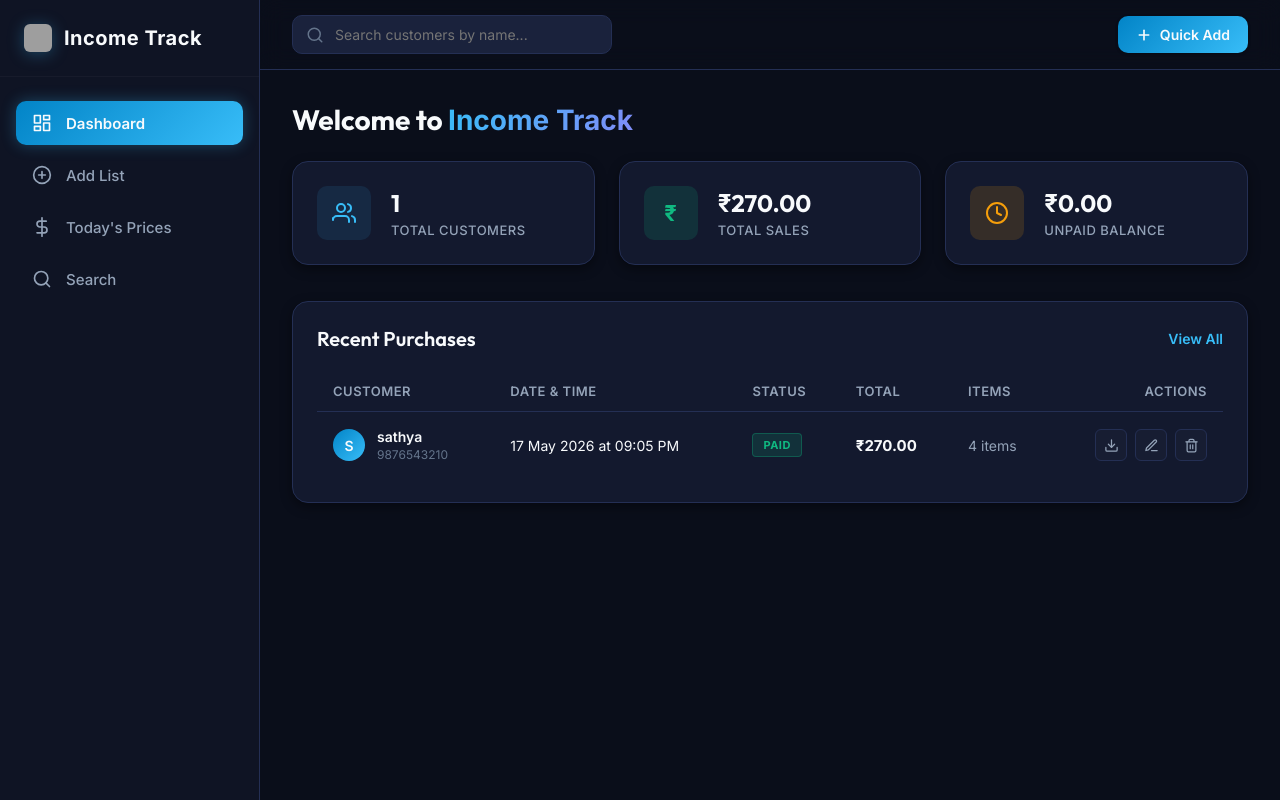
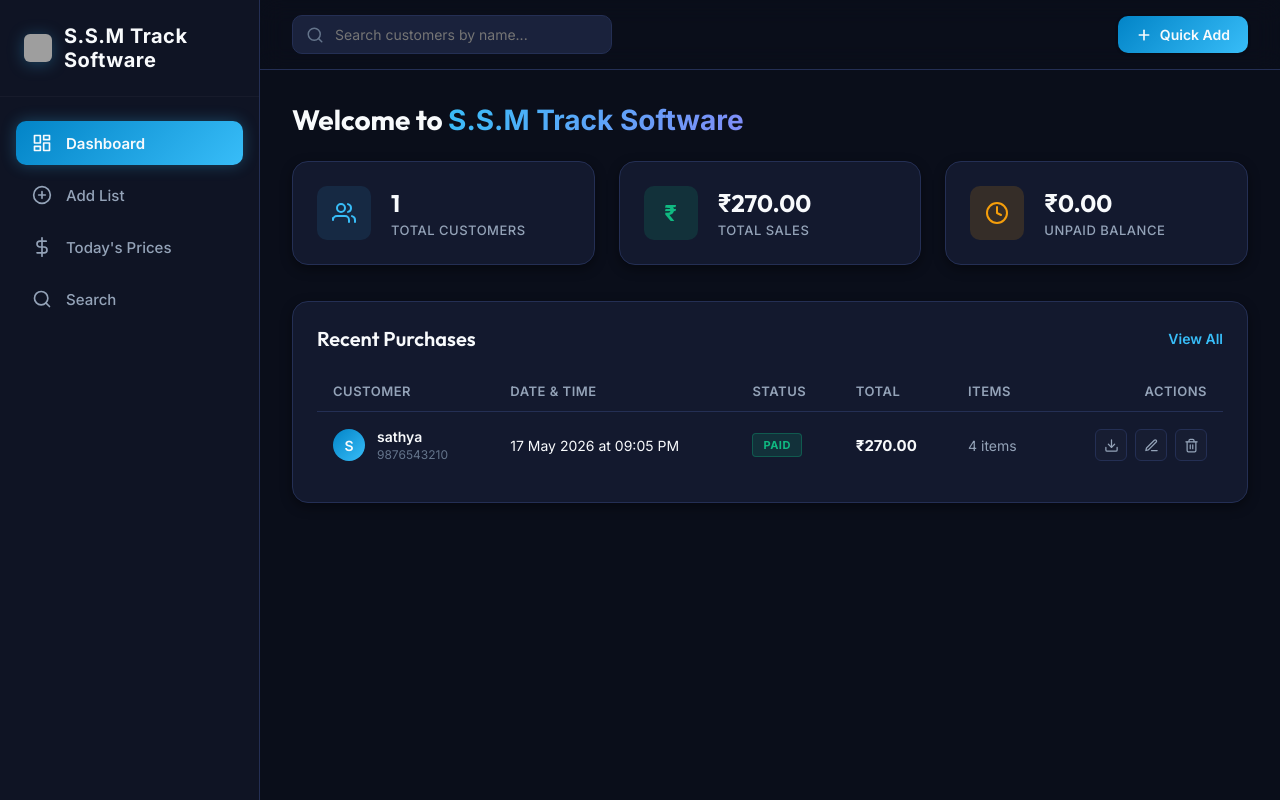
Before and after one commit to msv02/Customer-Buying-List-App, a plain HTML site: page index.html in a window 1280 px wide. Drawn offline with Linux system fonts and the light colour scheme; no server answers; grey boxes are pictures that could not be loaded.

Commit message:
fifth commit

```diff
--- a/app.js
+++ b/app.js
@@ -1,5 +1,5 @@
 /* ==========================================================================
-   INCOME TRACK - MAIN APPLICATION ENGINE
+   S.S.M TRACK SOFTWARE - MAIN APPLICATION ENGINE
    ========================================================================== */
 
 // --- Default Data Configuration ---
--- a/index.html
+++ b/index.html
@@ -3,7 +3,7 @@
 <head>
     <meta charset="UTF-8">
     <meta name="viewport" content="width=device-width, initial-scale=1.0">
-    <title>Income Track - Customer Buying List App</title>
+    <title>S.S.M Track Software - Customer Buying List App</title>
     <!-- Google Fonts -->
     <link rel="preconnect" href="https://fonts.googleapis.com">
     <link rel="preconnect" href="https://fonts.gstatic.com" crossorigin>
@@ -19,8 +19,8 @@
             <div class="sidebar-header">
                 <div class="logo">
                     <!-- Application Logo -->
-                    <img src="https://res.cloudinary.com/dbqd8ehhf/image/upload/q_auto/f_auto/v1779260059/ChatGPT_Image_May_20_2026_at_11_10_26_AM_wchtca.png" alt="Income Track Logo" class="logo-icon" style="border-radius: 6px; object-fit: cover;">
-                    <span>Income Track</span>
+                    <img src="https://res.cloudinary.com/dbqd8ehhf/image/upload/q_auto/f_auto/v1779260059/ChatGPT_Image_May_20_2026_at_11_10_26_AM_wchtca.png" alt="S.S.M Track Software Logo" class="logo-icon" style="border-radius: 6px; object-fit: cover;">
+                    <span>S.S.M Track Software</span>
                 </div>
             </div>
 
@@ -90,7 +90,7 @@
 
                 <!-- VIEW 1: DASHBOARD -->
                 <section id="view-dashboard" class="app-view active">
-                    <h1 class="welcome-title">Welcome to <span class="highlight">Income Track</span></h1>
+                    <h1 class="welcome-title">Welcome to <span class="highlight">S.S.M Track Software</span></h1>
 
                     <!-- Metrics Display Row -->
                     <div class="metrics-grid">
--- a/style.css
+++ b/style.css
@@ -1,5 +1,5 @@
 /* ==========================================================================
-   INCOME TRACK - DESIGN SYSTEM & STYLESHEET
+   S.S.M TRACK SOFTWARE - DESIGN SYSTEM & STYLESHEET
    ========================================================================== */
 
 :root {
```
